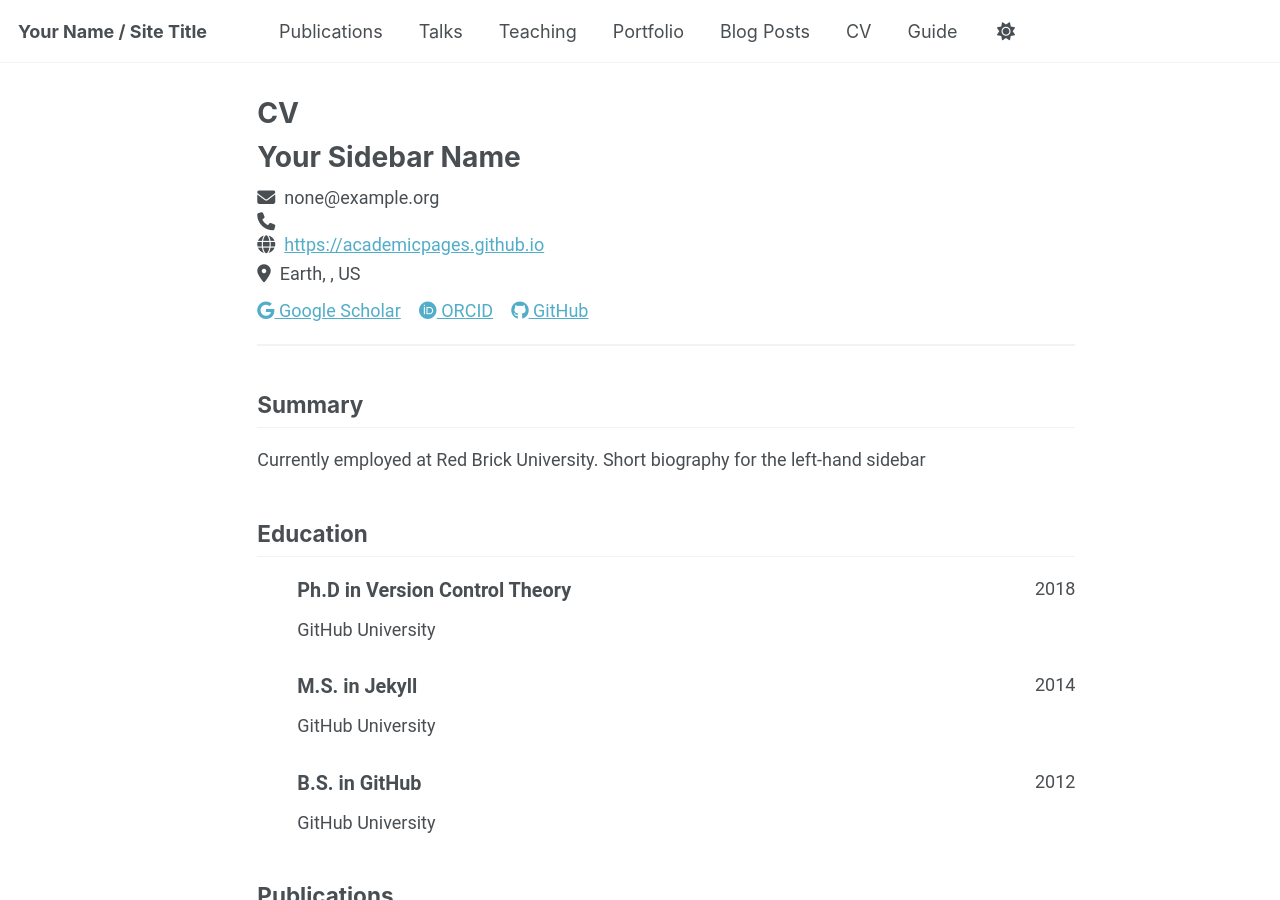
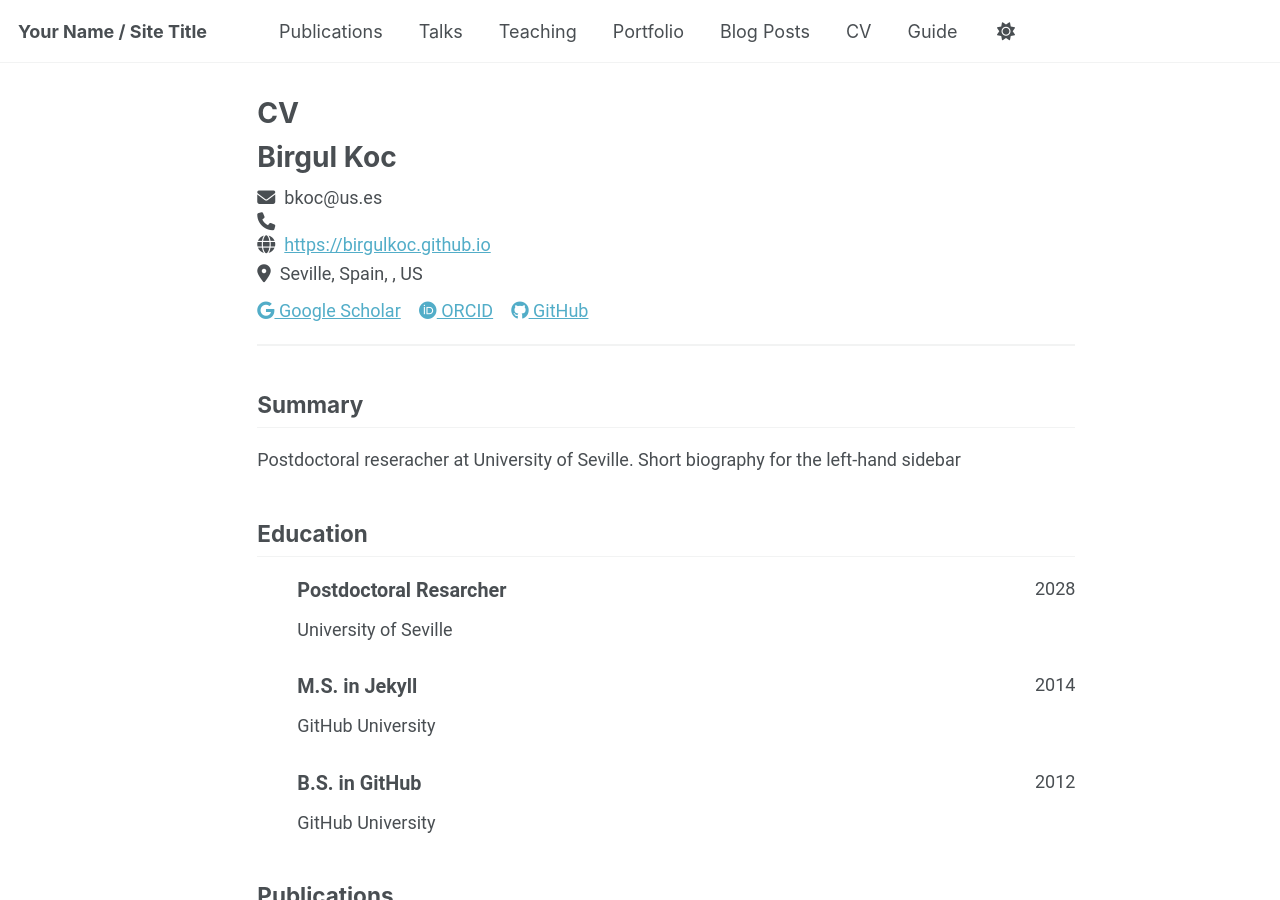
Before and after one commit to birgulkoc/birgulkoc.github.io, a Jekyll site: the page built from _pages/cv-json.md, in a window 1280 px wide and 900 px high. Built offline with Jekyll 4.4.1, drawn with Linux system fonts in a browser that asks for light colours; a script bundle is joined from its source files by our own code; library files that are not in the unit come from our copies.

Commit message:
update, CV

```diff
--- a/_data/cv.json
+++ b/_data/cv.json
@@ -1,14 +1,14 @@
 {
   "basics": {
-    "name": "Your Sidebar Name",
-    "email": "none@example.org",
+    "name": "Birgul Koc",
+    "email": "bkoc@us.es",
     "phone": "",
-    "website": "https://academicpages.github.io",
-    "summary": "Currently employed at Red Brick University. Short biography for the left-hand sidebar",
+    "website": "https://birgulkoc.github.io",
+    "summary": "Postdoctoral reseracher at University of Seville. Short biography for the left-hand sidebar",
     "location": {
       "address": "",
       "postalCode": "",
-      "city": "Earth",
+      "city": "Seville, Spain",
       "countryCode": "US",
       "region": ""
     },
@@ -16,28 +16,28 @@
       {
         "network": "Google Scholar",
         "username": "",
-        "url": "https://scholar.google.com/citations?user=PS_CX0AAAAAJ"
+        "url": "https://scholar.google.com/citations?user=-vRygfoAAAAJ&hl=en"
       },
       {
         "network": "ORCID",
         "username": "",
-        "url": "https://orcid.org/yourorcidurl"
+        "url": "https://orcid.org/0000-0002-1733-4862"
       },
       {
         "network": "GitHub",
-        "username": "academicpages",
-        "url": "https://github.com/academicpages"
+        "username": "birgulkoc",
+        "url": "https://github.com/birgulkoc"
       }
     ]
   },
   "work": [],
   "education": [
     {
-      "institution": "GitHub University",
-      "area": "Ph.D in Version Control Theory",
+      "institution": "University of Seville",
+      "area": "Postdoctoral Resarcher",
       "studyType": "",
-      "startDate": "",
-      "endDate": "2018",
+      "startDate": "2025",
+      "endDate": "2028",
       "gpa": null,
       "courses": []
     },
```
